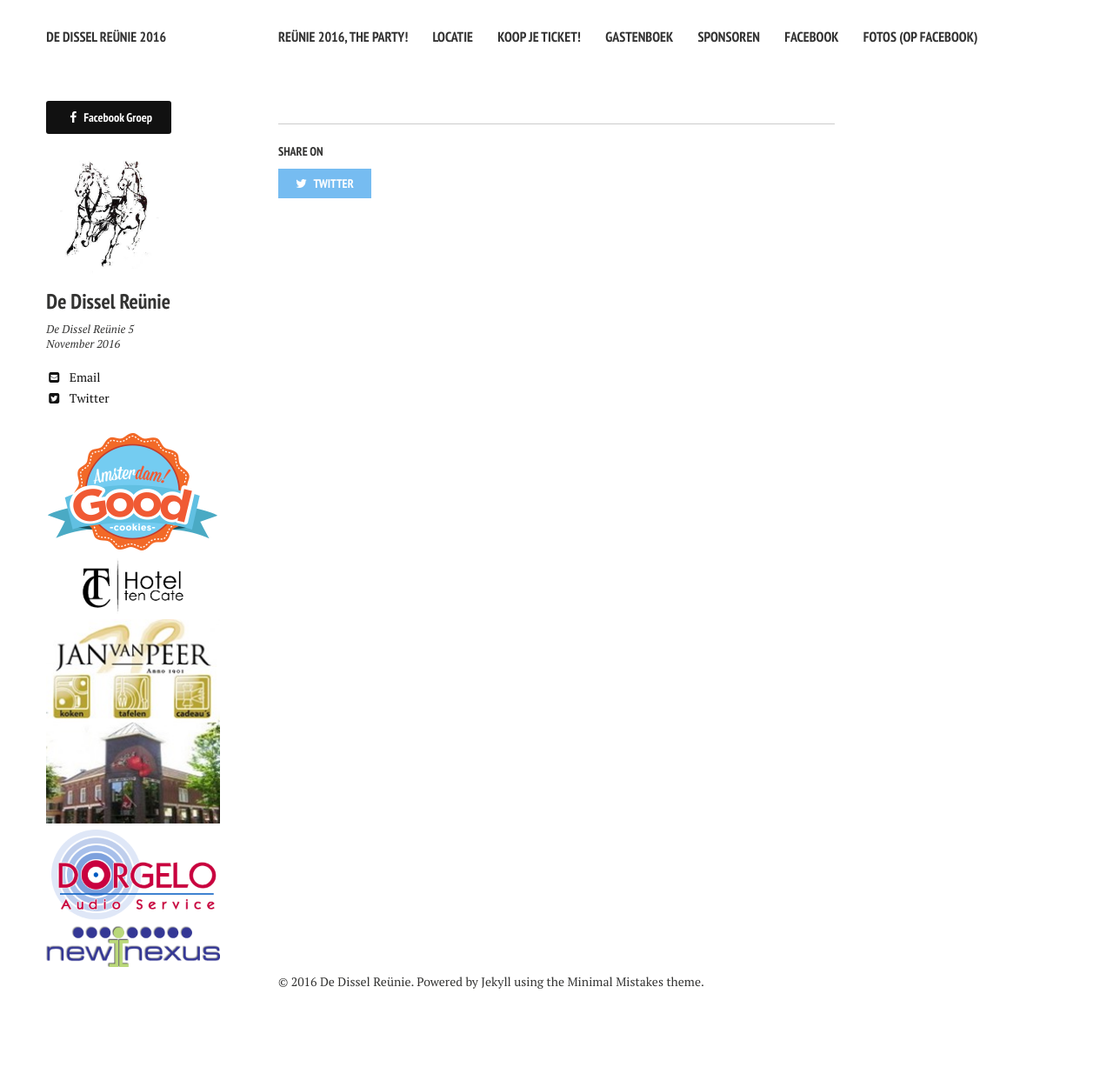
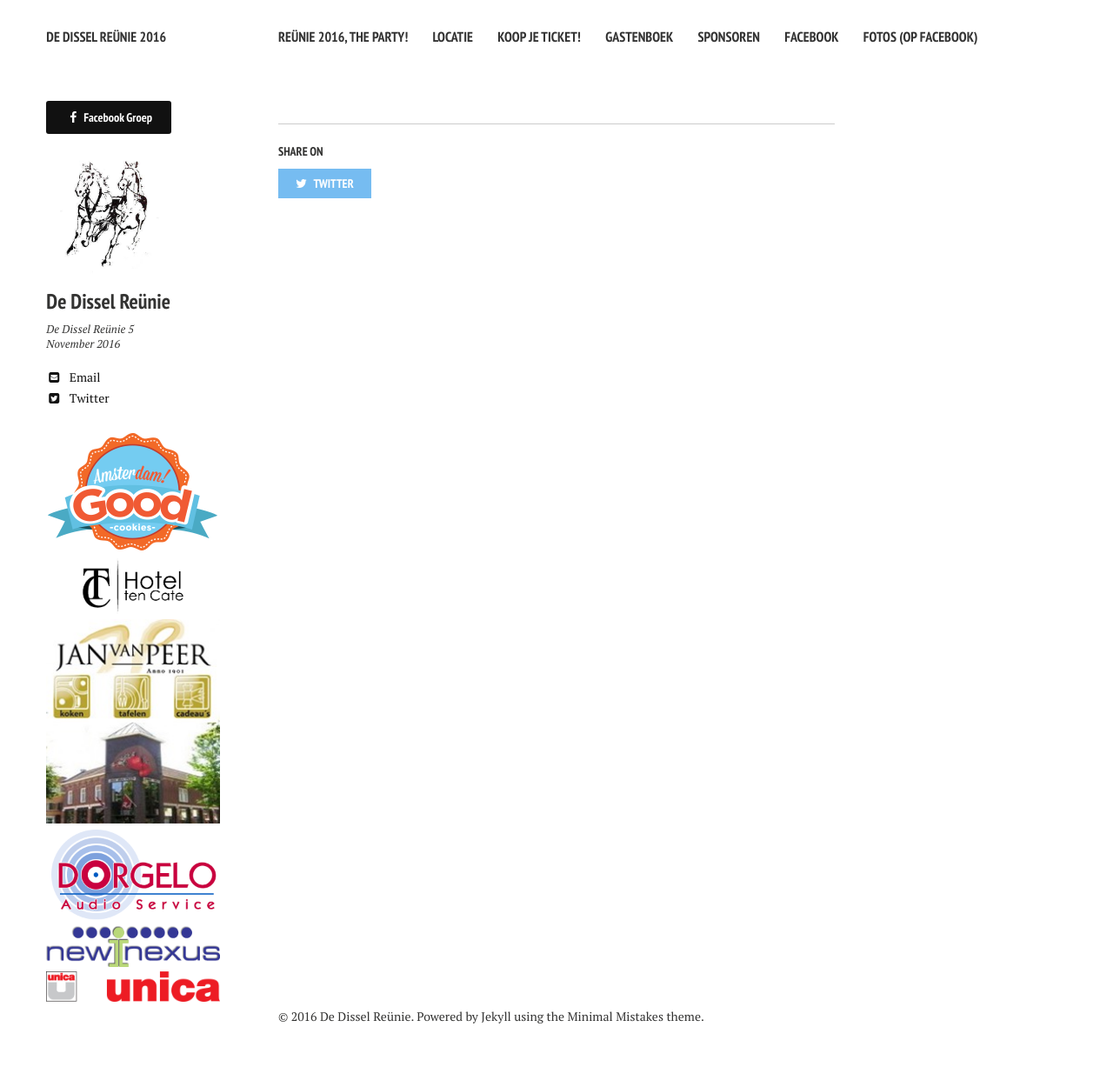
Before and after one commit to securitymonster/securitymonster.github.io, a Jekyll site: the page built from about/index.md, in a window 1280 px wide. Shown: the whole page at 87% size. Built offline with Jekyll 4.4.1, drawn with Linux system fonts in a browser that asks for light colours; nearby versions of some CDN libraries; before the commit the page ends 1187 px from its top, so only the background shows below that.

Commit message:
Script update after bundler exec jekyll build

```diff
--- a/_includes/_author-bio.html
+++ b/_includes/_author-bio.html
@@ -42,7 +42,8 @@
 <a href="http://amsterdamgoodcookies.com/nl/"><img src="{{ site.url }}/images/amsterdamgood.png" alt="Amsterdam Good Cookies" style="width:200px;border:0;"></a><br>
 <a href="http://hoteltencate.nl"><img src="{{ site.url }}/images/hoteltc.png" alt="Hotel ten Cate Emmen" style="width:200px;border:0;"></a><br>
 <a href="http://www.janvanpeer.nl"><img src="{{ site.url }}/images/janvanpeer.jpg" alt="Jan van Peer Speciaalzaken" style="width:200px;border:0;"></a><br>
-<a href="http://dorgelo.com"><img src="{{ site.url }}/images/dorgelo.png" alt="Dorgelo Licht en Geluid" style="width:200px;border:0;"></a><br>
+<a href="http://dorgelo.com"><img src="{{ site.url }}/images/dorgelo.png" alt="Dorgelo" style="width:200px;border:0;"></a><br>
 <a href="http://www.newnexus.nl"><img src="{{ site.url }}/images/newnexus.png" alt="New Nexus" style="width:200px;border:0;"></a><br>
+<a href="http://www.unica.nl"><img src="{{ site.url }}/images/unica.png" alt="Unica" style="width:200px;border:0;"></a><br>
 
 </div>
```
